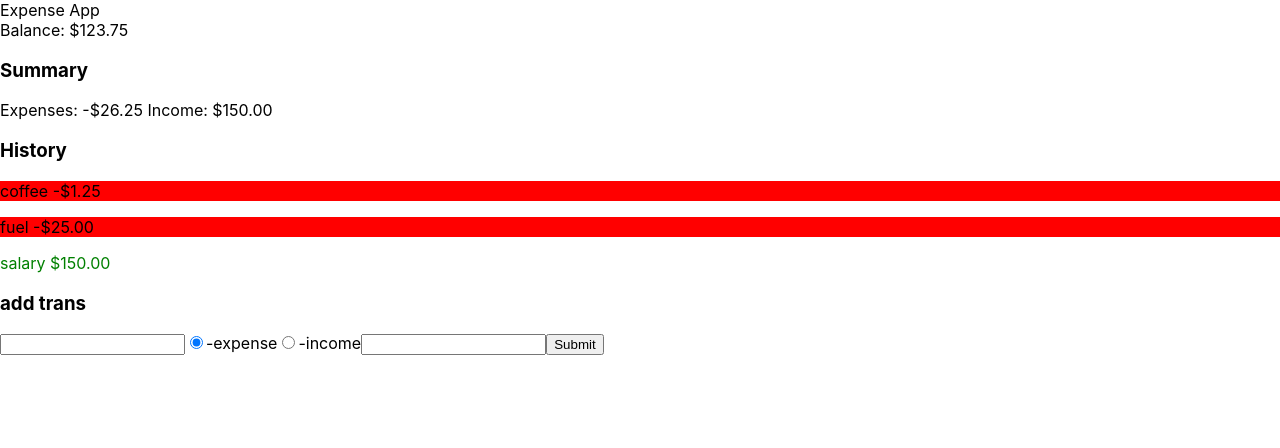
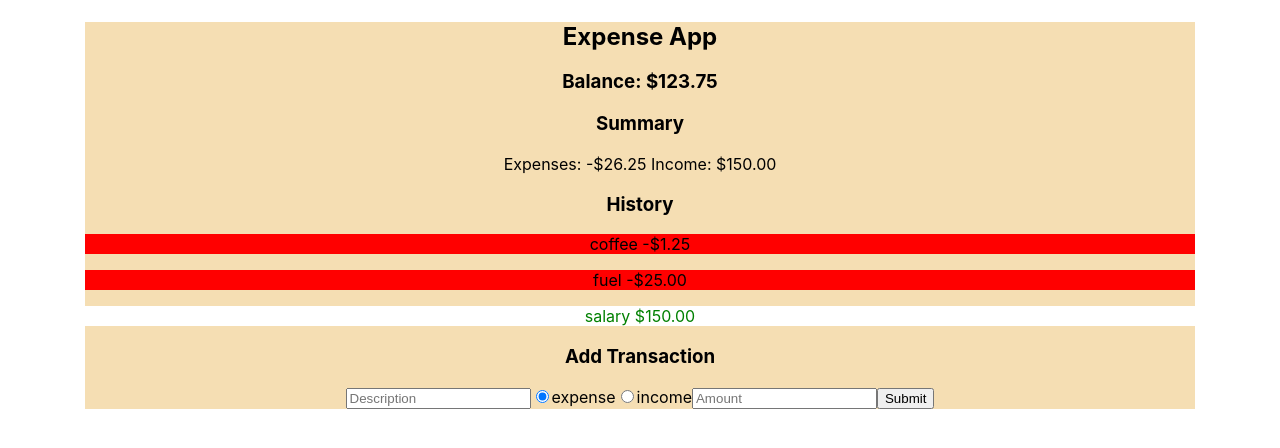
Before and after one commit to frankc60/react-expense-tracker, a React (Create React App) app: page / in a window 1280 px wide. Shown: the top 448 px of the page. Built offline with nearby package versions, Linux system fonts and the light colour scheme.

Commit message:
update to css and clearing form - tidy up

```diff
--- a/src/App.css
+++ b/src/App.css
@@ -13,3 +13,18 @@ color: #000
   background-color: #fff;
   color: green
 }
+
+.main-container {
+background-color: wheat;
+width: 87%;
+margin: auto;
+text-align: center;
+
+
+}
+
+#root {
+
+  padding: 0.1rem;
+
+}
--- a/src/App.js
+++ b/src/App.js
@@ -10,11 +10,13 @@ import { GlobalProvider } from "./context/GlobalState";
 function App() {
   return (
     <GlobalProvider>
-      <Title />
-      <Balance />
-      <Summary />
-      <History />
-      <AddTrans />
+      <div className='main-container'>
+        <Title />
+        <Balance />
+        <Summary />
+        <History />
+        <AddTrans />
+      </div>
     </GlobalProvider>
   );
 }
--- a/src/component/AddTrans.js
+++ b/src/component/AddTrans.js
@@ -4,14 +4,17 @@ import { GlobalState } from "../context/GlobalState";
 export const AddTrans = () => {
   const { addTransaction } = useContext(GlobalState);
   const [text, setText] = useState("");
-  const [amount, setAmount] = useState(null);
+  const [amount, setAmount] = useState("");
   const [posneg, setPosneg] = useState("expense");
 
   const onSubmitHandle = (e) => {
     e.preventDefault();
     let am = null;
     posneg === "expense" ? (am = amount * -1) : (am = amount * 1);
+    setAmount("");
+
     addTransaction(text, am, posneg);
+    setText("");
   };
 
   const onChangeAmountHandler = (e) => {
@@ -24,9 +27,14 @@ export const AddTrans = () => {
 
   return (
     <div>
-      <h3>add trans</h3>
+      <h3>Add Transaction</h3>
       <form onSubmit={onSubmitHandle}>
-        <input type='text' onChange={onChangeTxtHandler} />
+        <input
+          type='text'
+          onChange={onChangeTxtHandler}
+          placeholder='Description'
+          value={text}
+        />
         <input
           type='radio'
           name='amountType'
@@ -34,7 +42,7 @@ export const AddTrans = () => {
           checked={posneg === "expense"}
           onChange={() => setPosneg("expense")}
         />
-        -expense
+        expense
         <input
           type='radio'
           name='amountType'
@@ -42,8 +50,14 @@ export const AddTrans = () => {
           checked={posneg === "income"}
           onChange={() => setPosneg("income")}
         />
-        -income
-        <input type='number' onChange={onChangeAmountHandler} step='0.01' />
+        income
+        <input
+          type='number'
+          onChange={onChangeAmountHandler}
+          step='0.01'
+          placeholder='Amount'
+          value={amount}
+        />
         <input type='submit' />
       </form>
     </div>
--- a/src/component/Balance.js
+++ b/src/component/Balance.js
@@ -14,5 +14,5 @@ export const Balance = () => {
   let total = amounts.reduce(reducer);
 
   //output total amount
-  return <div>Balance: {formatMoney(total)}</div>;
+  return <h3>Balance: {formatMoney(total)}</h3>;
 };
--- a/src/component/Title.js
+++ b/src/component/Title.js
@@ -1,5 +1,5 @@
 import React from "react";
 
 export const Title = () => {
-  return <div>Expense App</div>;
+  return <h2>Expense App</h2>;
 };
```
